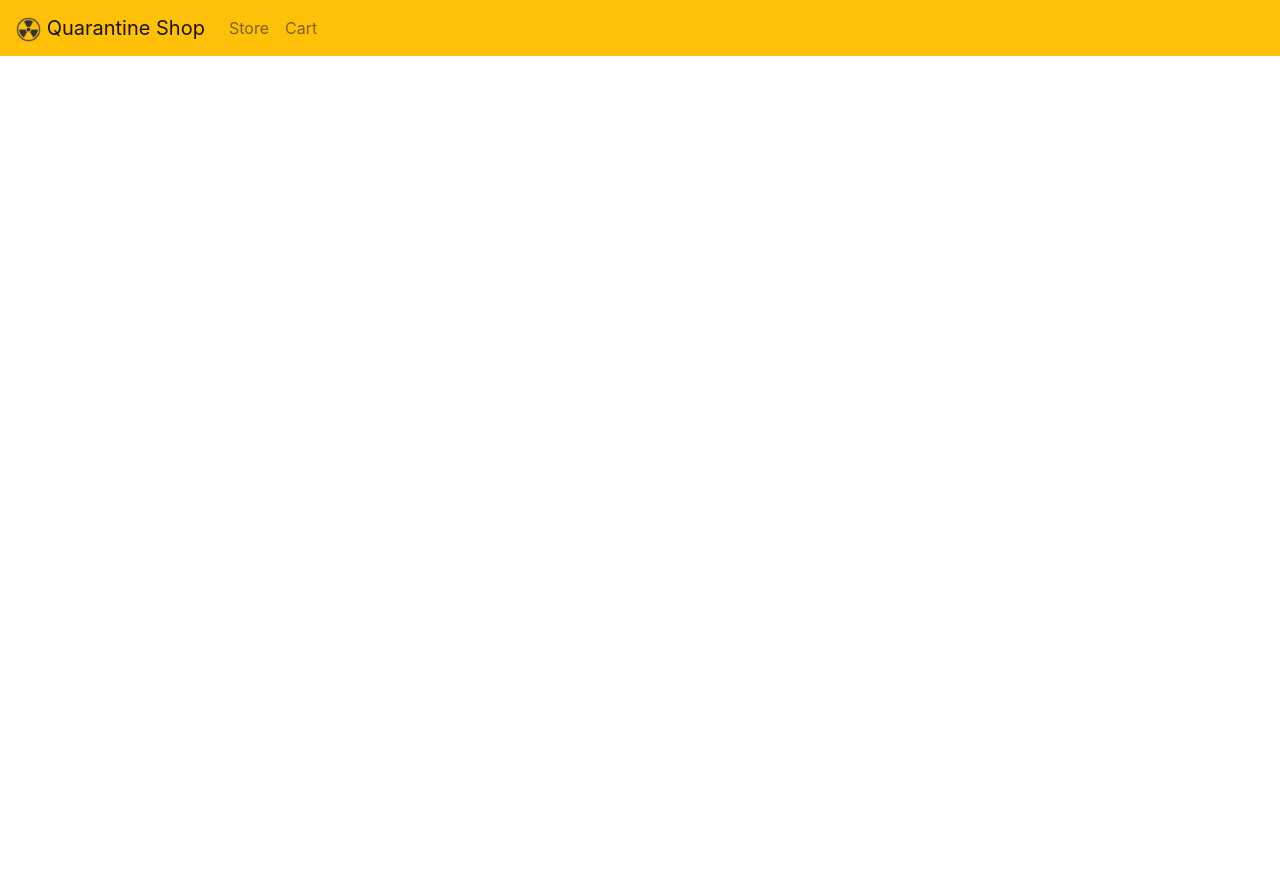
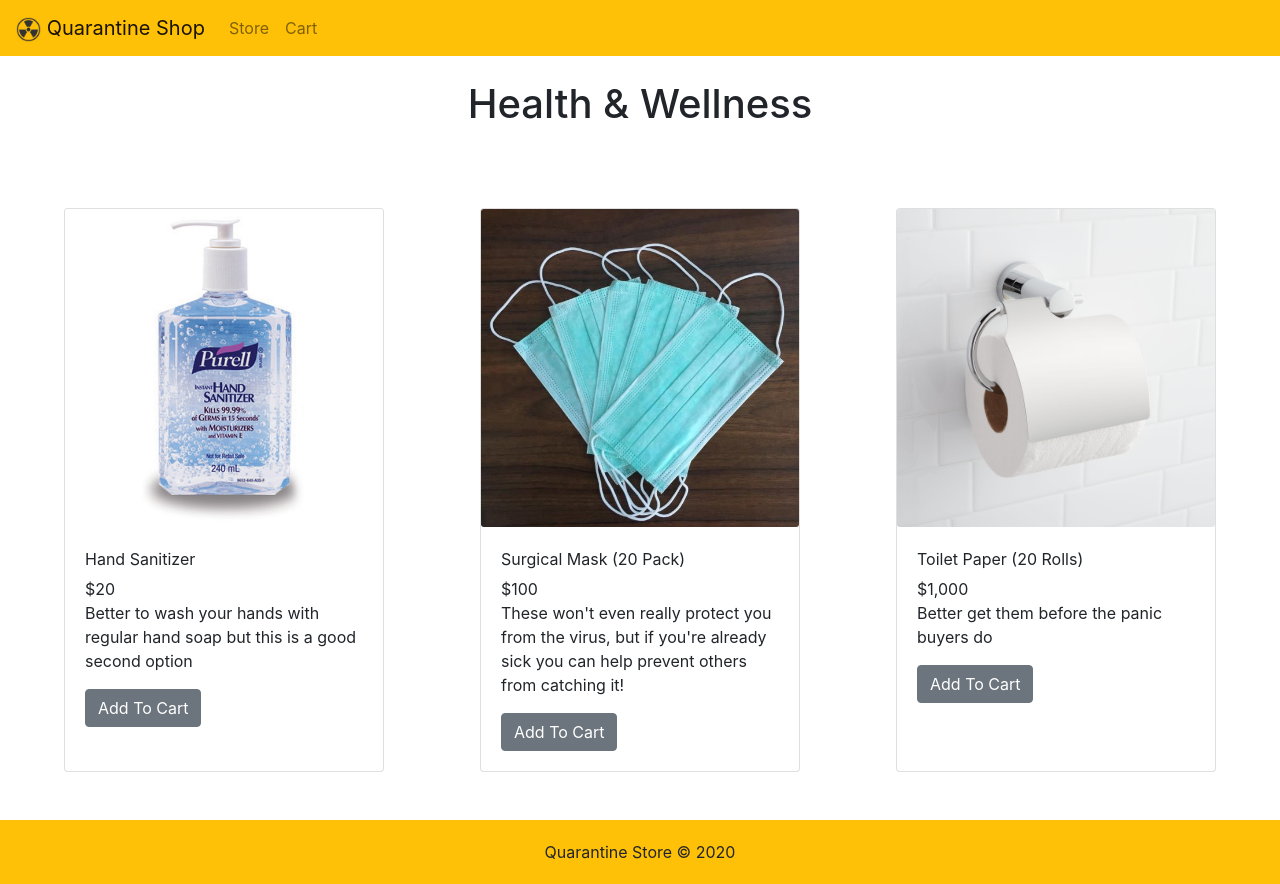
Before and after one commit to JvyJay/covid-19, a React (Create React App) app in the folder covid-19/: page / in a window 1280 px wide. Before the commit the page ends 800 px from the top, so only its background shows below. Built offline with nearby package versions, Linux system fonts and the light colour scheme.

Commit message:
basic setup

```diff
--- a/covid-19/src/App.js
+++ b/covid-19/src/App.js
@@ -3,13 +3,36 @@ import './App.css';
 import { ItemContext } from './context/DataProvider';
 
 import NavComponent from './components/Navbar';
+import Store from './components/Store';
+import Footer from './components/Footer';
+
+import img1 from './img/handsanitizer.jpg';
+import img2 from './img/masks.jpg';
+import img3 from './img/toiletpaper.jpg';
 
 const data = [
-  { title: 'Hand Sanitizer', img: '', price: '$20' },
-
-  { title: 'Surgical Mask (20 Pack)', img: '', price: '$100' },
-
-  { title: 'Toilet Paper (20 Rolls)', img: '', price: '$1,000' },
+  {
+    id: 1,
+    title: 'Hand Sanitizer',
+    img: img1,
+    price: '$20',
+    text:
+      'Better to wash your hands with regular hand soap but this is a good second option',
+  },
+  {
+    id: 2,
+    title: 'Surgical Mask (20 Pack)',
+    img: img2,
+    price: '$100',
+    text: `These won't even really protect you from the virus, but if you're already sick you can help prevent others from catching it!`,
+  },
+  {
+    id: 3,
+    title: 'Toilet Paper (20 Rolls)',
+    img: img3,
+    price: '$1,000',
+    text: 'Better get them before the panic buyers do',
+  },
 ];
 
 const App = () => {
@@ -17,6 +40,8 @@ const App = () => {
     <ItemContext.Provider value={data}>
       <div className='App'>
         <NavComponent />
+        <Store />
+        <Footer />
       </div>
     </ItemContext.Provider>
   );
--- a/covid-19/src/components/Footer.js
+++ b/covid-19/src/components/Footer.js
@@ -1,9 +1,15 @@
 import React from 'react';
 
 const Footer = () => {
+  const footerStyle = {
+    backgroundColor: '#ffc107',
+    padding: '20px',
+    textAlign: 'center',
+  };
+
   return (
     <div>
-      <footer>Quarantine Store &copy; 2020</footer>
+      <footer style={footerStyle}>Quarantine Store &copy; 2020</footer>
     </div>
   );
 };
--- a/covid-19/src/components/Item.js
+++ b/covid-19/src/components/Item.js
@@ -11,23 +11,15 @@ import {
 
 const Item = (props) => {
   return (
-    <div>
-      <Card>
-        <CardImg />
-        <CardBody>
-          <CardTitle>Item</CardTitle>
-          <CardSubtitle>Subtitle</CardSubtitle>
-          <CardText>
-            Lorem ipsum dolor sit amet, consectetur adipiscing elit. Maecenas
-            tincidunt pharetra odio, nec molestie tortor placerat vel. Quisque
-            vitae diam tortor. Praesent rhoncus feugiat libero in condimentum.
-            Vestibulum sed consequat arcu, eu volutpat eros. Pellentesque
-            feugiat nisi vitae ligula sodales fermentum.
-          </CardText>
-          <Button>Add To Card</Button>
-        </CardBody>
-      </Card>
-    </div>
+    <Card key={props.key} className='w-25 m-5'>
+      <CardImg src={props.img} />
+      <CardBody>
+        <CardTitle>{props.title}</CardTitle>
+        <CardSubtitle>{props.price}</CardSubtitle>
+        <CardText>{props.text}</CardText>
+        <Button>Add To Cart</Button>
+      </CardBody>
+    </Card>
   );
 };
 
--- a/covid-19/src/components/Navbar.js
+++ b/covid-19/src/components/Navbar.js
@@ -22,7 +22,7 @@ const NavComponent = (props) => {
     <div>
       <Navbar className='bg-warning' light expand='lg'>
         <NavbarBrand href='/'>
-          <img src={logo} style={imgResize} /> Quarantine Shop
+          <img src={logo} style={imgResize} alt='logo' /> Quarantine Shop
         </NavbarBrand>
         <NavbarToggler onClick={toggle} />
         <Collapse isOpen={isOpen} navbar>
--- /dev/null
+++ b/covid-19/src/components/Store.js
@@ -0,0 +1,27 @@
+import React, { useContext } from 'react';
+import { ItemContext } from '../context/DataProvider';
+
+import Item from './Item';
+
+const Store = () => {
+  const items = useContext(ItemContext);
+  return (
+    <>
+      <h1 className='p-4 text-center'>Health & Wellness</h1>
+      <div className='d-flex flex-row justify-content-center'>
+        {items.map((item) => {
+          return (
+            <Item
+              img={item.img}
+              title={item.title}
+              price={item.price}
+              text={item.text}
+            />
+          );
+        })}
+      </div>
+    </>
+  );
+};
+
+export default Store;
```
Also changed, not shown: covid-19/src/img/toiletpaper.jpg (renamed from covid-19/src/img/tolietpaper.jpg).
